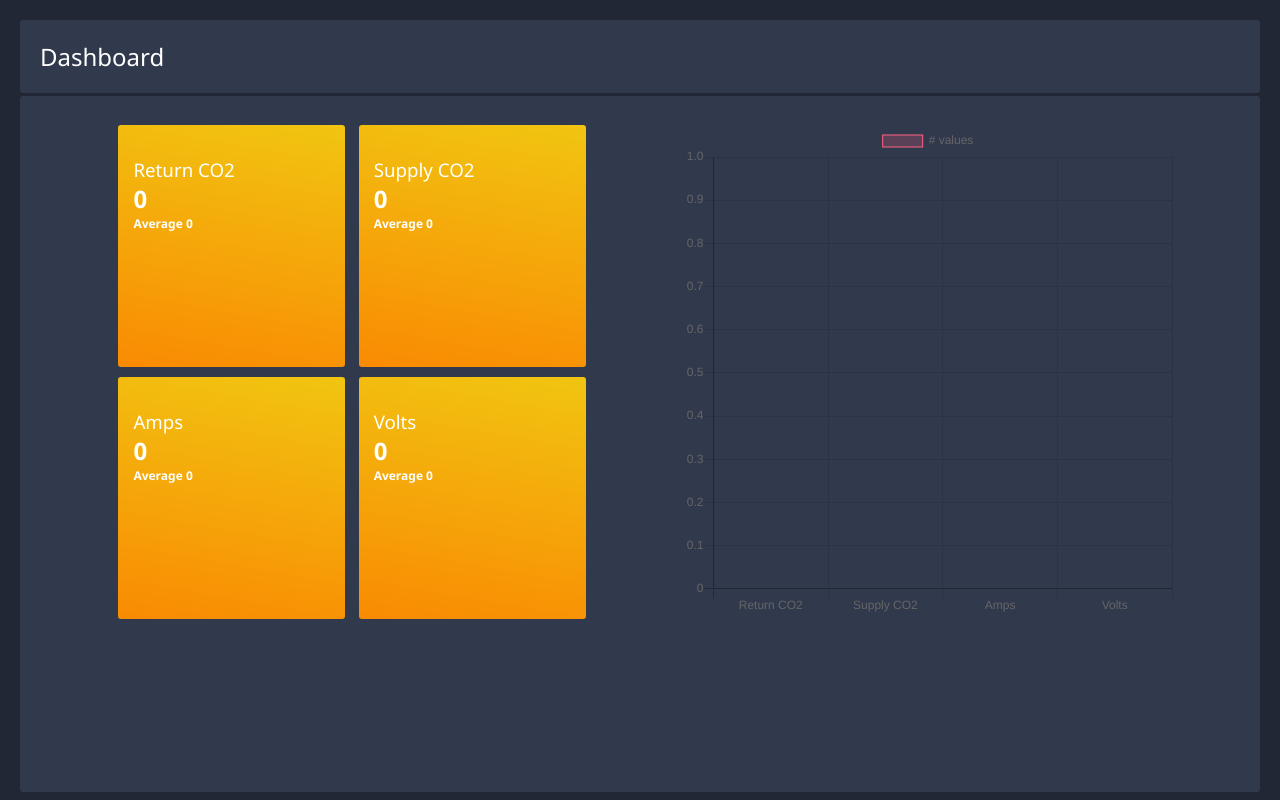
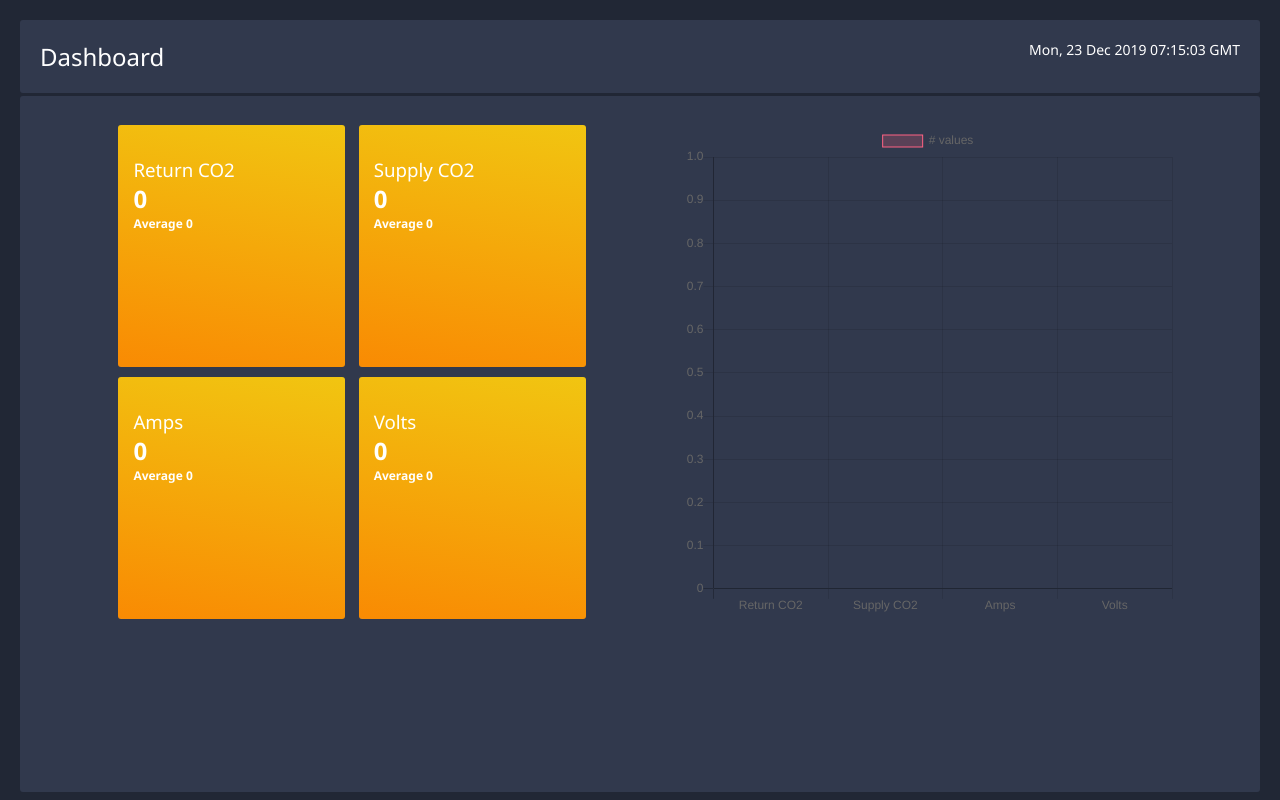
Before and after one commit to abhion/randommqttdash, a plain HTML site: page index.html in a window 1280 px wide. Drawn offline with nearby package versions, Linux system fonts and the light colour scheme.

Commit message:
added time

```diff
--- a/app.js
+++ b/app.js
@@ -3,6 +3,7 @@ const retCarbVal = document.querySelector('#retCarbVal');
 const supCarbVal = document.querySelector('#supCarbVal');
 const ampVal = document.querySelector('#ampVal');
 const voltVal = document.querySelector('#voltVal');
+const dateTime = document.querySelector('#dateTime');
 
 const avgRetCarb = document.querySelector('#avgRetCarb');
 const avgSupCarb = document.querySelector('#avgSupCarb');
@@ -103,7 +104,15 @@ function calculateAverage(array){
     return (total/array.length).toFixed(2);
 }
 
+function updateTime(){
+    dateTime.innerText = new Date().toUTCString();
+}
+
+setInterval(updateTime, 1000);
+
 function refreshValues(){
+
+
 
     if(returnCarbonArray.length){
         retCarbVal.innerText = (+returnCarbonArray[returnCarbonArray.length - 1]).toFixed(2);
--- a/index.html
+++ b/index.html
@@ -29,6 +29,9 @@
                 <div id="header-container">
                     <div id="heading">
                         <h2>Dashboard</h2>
+                    </div>
+                    <div id="dateTime">
+
                     </div>
                 </div>
             </header>
--- a/style.css
+++ b/style.css
@@ -55,6 +55,11 @@ body{
     background-color: #31394d;
     border-radius: 3px;
     padding: 20px;
+    display: flex;
+    justify-content: space-between;
+}
+#dateTime{
+    font-size: 14px;
 }
 #dash-content{
     height: calc(100% - 64px);
```
